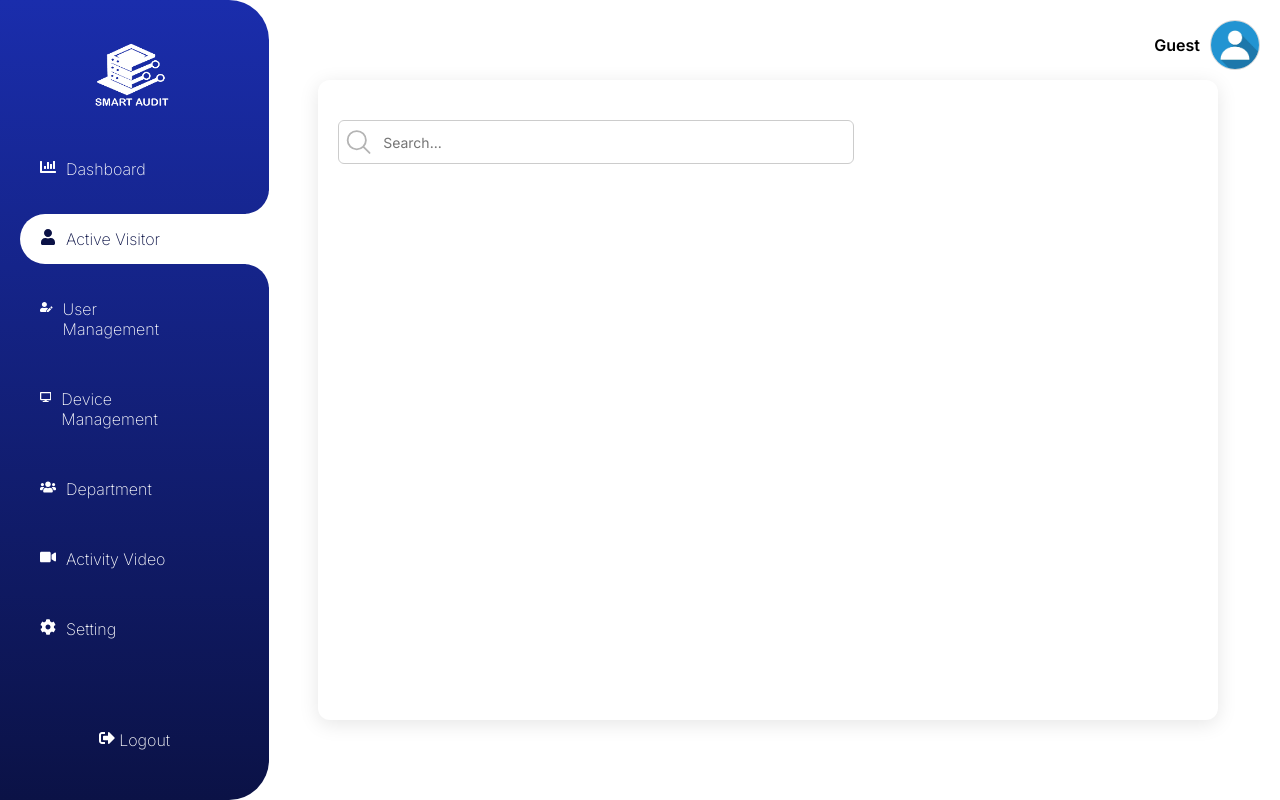
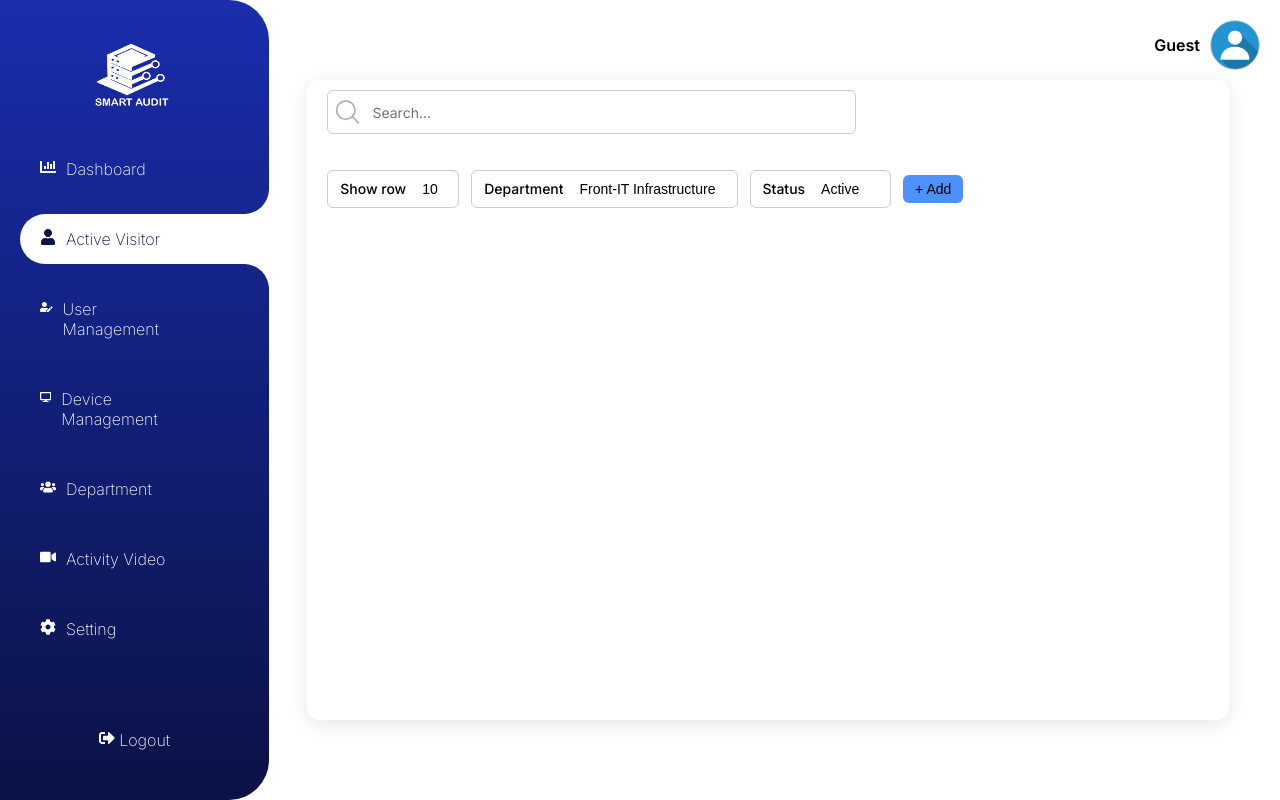
Before and after one commit to wantana-ling/WebAppSmartAudit, a React (Create React App) app in the folder client/: page /acticveVisitor in a window 1280 px wide. Built offline with nearby package versions, Linux system fonts and the light colour scheme; no server answers.

Commit message:
save change

```diff
--- a/client/src/css/atvt.css
+++ b/client/src/css/atvt.css
@@ -16,7 +16,7 @@
   }
 }
 .box-container-def {
-  padding: 40px 20px;
+  padding: 10px 20px;
   border-radius: 12px;
   box-shadow: 0 4px 20px rgba(0, 0, 0, 0.1);
   background: #fff;
@@ -28,8 +28,8 @@
   box-sizing: border-box;
 
   /* Responsive width */
-  max-width: 900px;
-  width: 100%;
+
+  width: 90%;
   margin: 0 10px;
   overflow-y: auto;
   overflow-x: hidden;
@@ -67,3 +67,62 @@
     box-sizing: border-box;
     padding: 5px;
 }
+
+.filter-box-def {
+  display: flex;
+  flex-wrap: wrap;
+  gap: 12px;           /* ระยะห่างระหว่าง items */
+  margin-top: 16px;    /* เว้นจากด้านบน */
+  align-items: center;
+}
+.filter-box-def button {
+  padding: 6px 12px;
+  font-size: 14px;
+  border: 1px solid #ccc;
+  border-radius: 6px;
+  background-color: #fff;
+  cursor: pointer;
+  transition: border-color 0.2s;
+}
+.filter-item{
+
+  padding: 6px 12px;
+  font-size: 14px;
+  border: 1px solid #ccc;
+  border-radius: 6px;
+  background-color: #fff;
+  cursor: pointer;
+  transition: border-color 0.2s;
+}
+.filter-box-def label{
+  font-size: 14px;
+  color: #000000;
+  margin-right: 8px;
+}
+
+.filter-box-def select:focus,
+.filter-box-def button:focus {
+  outline: none;
+  border-color: #4d90fe;
+}
+
+.filter-box-def button {
+  background-color: #4d90fe;
+  color: black;
+  border: none;
+}
+
+.filter-box-def button:hover {
+  background-color: #357ae8;
+}
+.filter-item select {
+  border: none;
+  background: transparent;
+  font-size: 14px;
+  outline: none;
+  appearance: none;
+  -webkit-appearance: none;
+  -moz-appearance: none;
+  padding: 4px 8px;
+  color: #000000;
+}
--- a/client/src/pages/activevisitor.jsx
+++ b/client/src/pages/activevisitor.jsx
@@ -18,8 +18,36 @@ const ActiveVisitor = () => {
           />
         </div>
         <div className="filter-box-def">
+          <div className="filter-item">
+            <label>Show row</label>
+            <select>
+              <option value="10">10</option>
+              <option value="20">20</option>
+              <option value="50">50</option>
+            </select>
+          </div>
+
+          <div className="filter-item">
+            <label>Department</label>
+            <select>
+              <option value="front">Front-IT Infrastructure</option>
+              <option value="back">Back-IT Infrastructure</option>
+            </select>
+          </div>
+
+          <div className="filter-item">
+            <label>Status</label>
+            <select>
+              <option value="active">Active</option>
+              <option value="inactive">Inactive</option>
+            </select>
+          </div>
+
+
+          <button>+ Add</button>
 
         </div>
+
 
 
       </div>
```
